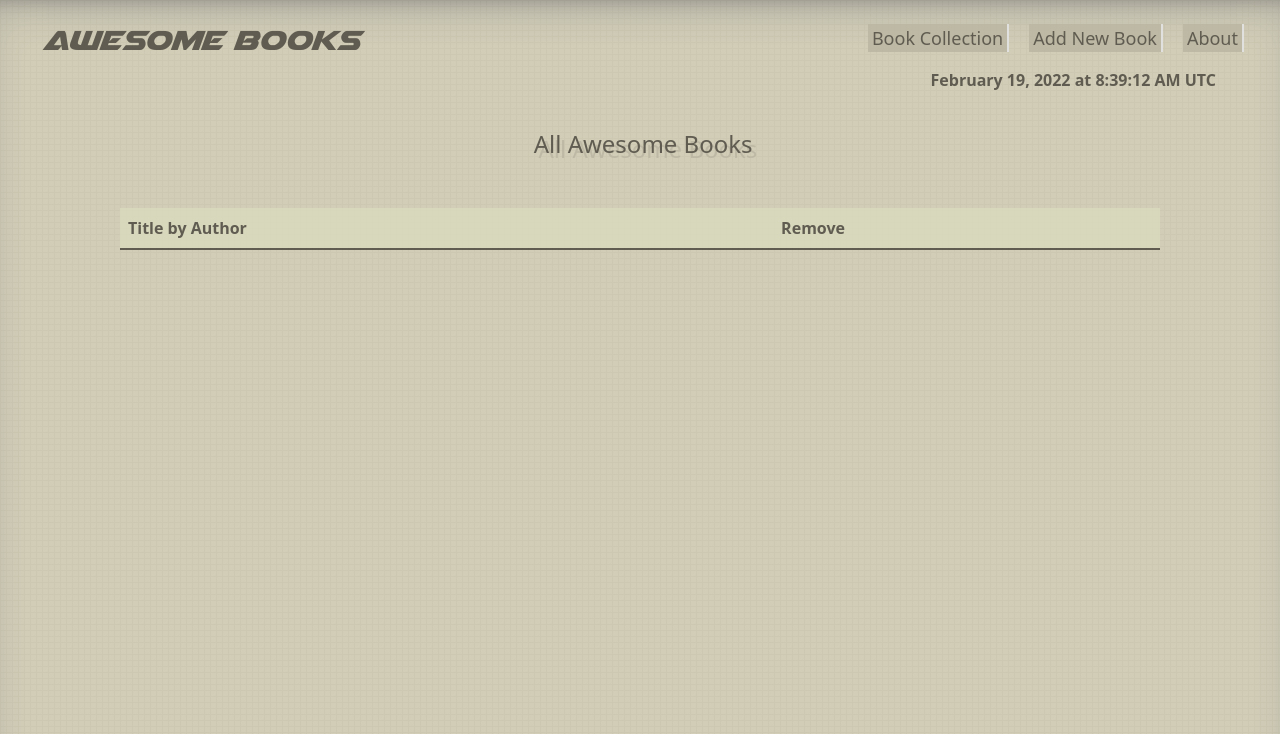
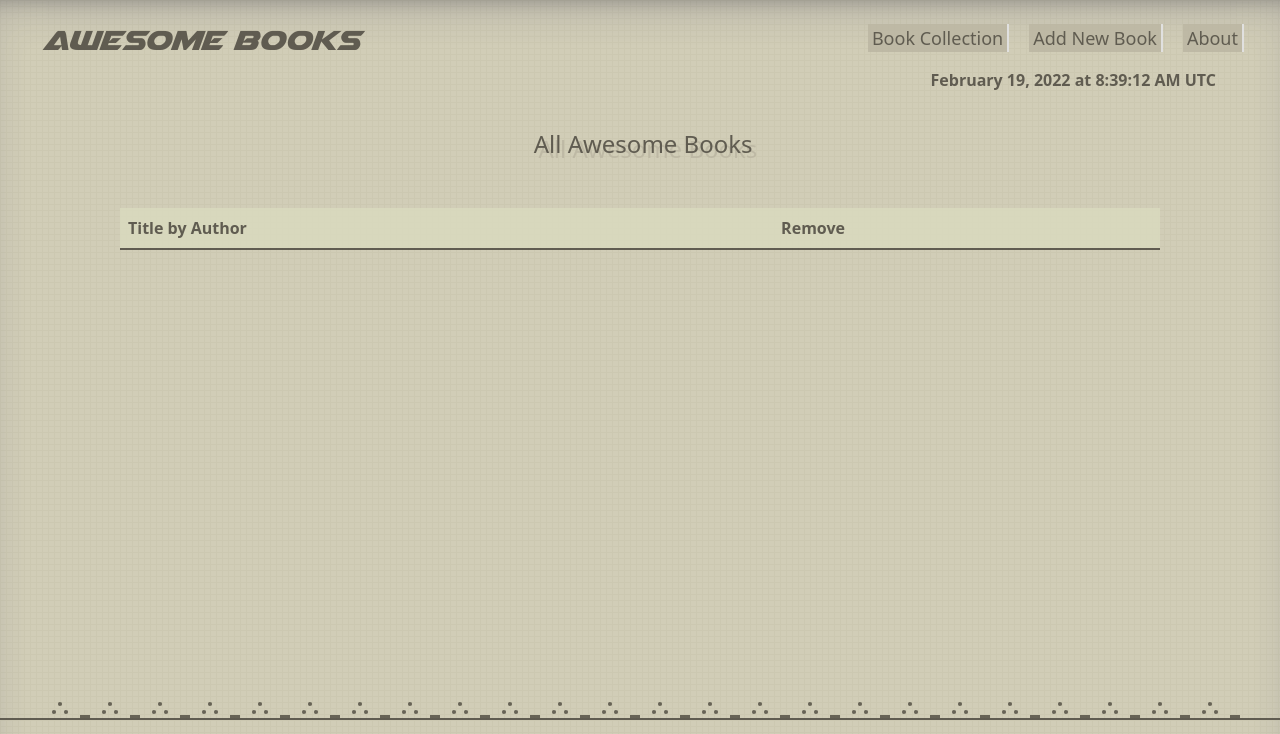
Before and after one commit to Sboursen/Awesome-Books-2BEdition, a website with bundled scripts: page index.html in a window 1280 px wide. Shown: the top 734 px of the page. Built offline with nearby package versions, Linux system fonts and the light colour scheme; some icons are missing.

Commit message:
Add pattern

```diff
--- a/index.html
+++ b/index.html
@@ -121,7 +121,13 @@
 
 
   <main
-    class="bg-contain flex flex-col items-center py-12 px-4 w-full justify-self-stretch">
+    class="bg-contain relative flex flex-col items-center py-12 px-4 w-full justify-self-stretch">
+    <div
+      class="pattern border-b-2 border-active bottom-0 absolute w-full h-10 ">
+      <div class="pattern-inner h-full mx-10 rotate-180">
+      </div>
+    </div>
+
     <section id='home'
       class="w-10/12 h-full flex flex-col gap-12 justify-start items-center ">
       <h1 class="text-2xl headings"><i
@@ -231,9 +237,9 @@
 
 
   <footer
-    class="mx-6 mb-3  flex flex-row gap-6  justify-around items-center">
+    class="mx-6 mb-3  flex flex-row gap-12  justify-center items-center">
     <a class="flex flex-row text-lg"
-      href="https://github.com/Sboursen/awesome-books">
+      href="https://github.com/Sboursen/awesome-books/blob/main/LICENSE">
       <span>COPYRIGHT</span>
       <img class="w-6 h-6 object-contain"
         src="./src/images/copyright.svg" alt="copyright">
--- a/src/stylesheets/input.css
+++ b/src/stylesheets/input.css
@@ -6,8 +6,9 @@
 
 @font-face {
   font-family: nier-font;
-  src: url('../../src/font/Airstrike.woff2') format('woff2'),
-    url('../../src/font/Airstrike.woff') format('woff');
+  src:
+    url("../../src/font/Airstrike.woff2") format("woff2"),
+    url("../../src/font/Airstrike.woff") format("woff");
   font-weight: 600;
   letter-spacing: 10px;
 }
@@ -47,13 +48,15 @@
 body {
   background-color: #d1cdb7;
   opacity: 0.8;
-  background-image: linear-gradient(
+  background-image:
+    linear-gradient(
       #ccc8b1 1px,
       transparent 1px
     ),
     linear-gradient(to right, #ccc8b1 1px, #d1cdb7 1px);
   background-size: 6px 6px;
-  box-shadow: rgb(50 50 93 / 25%) 0 20px 40px -12px inset,
+  box-shadow:
+    rgb(50 50 93 / 25%) 0 20px 40px -12px inset,
     rgb(0 0 0 / 30%) 0 18px 18px -18px inset;
 }
 
@@ -61,3 +64,174 @@ body {
   @apply hover:text-warning;
   @apply transition-colors;
 }
+
+.pattern {
+  border-top: 2px solid $color;
+}
+
+.pattern-inner {
+  background-size:
+    50px 3px,
+    50px 1px,
+    50px 1px,
+    50px 1px,
+    50px 1px,
+    50px 1px,
+    50px 1px,
+    50px 1px,
+    50px 1px;
+  background-position:
+    0 0,
+    22px 4px,
+    22px 5px,
+    22px 6px,
+    22px 7px,
+    28px 12px,
+    28px 13px,
+    28px 14px,
+    28px 15px;
+  background-image:
+    linear-gradient(
+      90deg,
+      #4d493e,
+      #4d493e 10px,
+      transparent 10px
+    ),
+    linear-gradient(
+      90deg,
+      rgb(77 73 62 / 40%),
+      rgb(77 73 62 / 40%) 1px,
+      rgb(77 73 62 / 80%) 1px,
+      rgb(77 73 62 / 80%) 2px,
+      rgb(77 73 62 / 90%) 2px,
+      rgb(77 73 62 / 90%) 3px,
+      rgb(77 73 62 / 40%) 3px,
+      rgb(77 73 62 / 40%) 4px,
+      transparent 4px,
+      transparent 12px,
+      rgb(77 73 62 / 40%) 12px,
+      rgb(77 73 62 / 40%) 13px,
+      rgb(77 73 62 / 80%) 13px,
+      rgb(77 73 62 / 80%) 14px,
+      rgb(77 73 62 / 90%) 14px,
+      rgb(77 73 62 / 90%) 15px,
+      rgb(77 73 62 / 40%) 15px,
+      rgb(77 73 62 / 40%) 16px,
+      transparent 16px
+    ),
+    linear-gradient(
+      90deg,
+      rgb(77 73 62 / 90%),
+      rgb(77 73 62 / 90%) 1px,
+      #4d493e 1px,
+      #4d493e 2px,
+      #4d493e 2px,
+      #4d493e 3px,
+      rgb(77 73 62 / 90%) 3px,
+      rgb(77 73 62 / 90%) 4px,
+      transparent 4px,
+      transparent 12px,
+      rgb(77 73 62 / 90%) 12px,
+      rgb(77 73 62 / 90%) 13px,
+      #4d493e 13px,
+      #4d493e 14px,
+      #4d493e 14px,
+      #4d493e 15px,
+      rgb(77 73 62 / 90%) 15px,
+      rgb(77 73 62 / 90%) 16px,
+      transparent 16px
+    ),
+    linear-gradient(
+      90deg,
+      rgb(77 73 62 / 90%),
+      rgb(77 73 62 / 90%) 1px,
+      #4d493e 1px,
+      #4d493e 2px,
+      #4d493e 2px,
+      #4d493e 3px,
+      rgb(77 73 62 / 90%) 3px,
+      rgb(77 73 62 / 90%) 4px,
+      transparent 4px,
+      transparent 12px,
+      rgb(77 73 62 / 90%) 12px,
+      rgb(77 73 62 / 90%) 13px,
+      #4d493e 13px,
+      #4d493e 14px,
+      #4d493e 14px,
+      #4d493e 15px,
+      rgb(77 73 62 / 90%) 15px,
+      rgb(77 73 62 / 90%) 16px,
+      transparent 16px
+    ),
+    linear-gradient(
+      90deg,
+      rgb(77 73 62 / 40%),
+      rgb(77 73 62 / 40%) 1px,
+      rgb(77 73 62 / 80%) 1px,
+      rgb(77 73 62 / 80%) 2px,
+      rgb(77 73 62 / 90%) 2px,
+      rgb(77 73 62 / 90%) 3px,
+      rgb(77 73 62 / 40%) 3px,
+      rgb(77 73 62 / 40%) 4px,
+      transparent 4px,
+      transparent 12px,
+      rgb(77 73 62 / 40%) 12px,
+      rgb(77 73 62 / 40%) 13px,
+      rgb(77 73 62 / 80%) 13px,
+      rgb(77 73 62 / 80%) 14px,
+      rgb(77 73 62 / 90%) 14px,
+      rgb(77 73 62 / 90%) 15px,
+      rgb(77 73 62 / 40%) 15px,
+      rgb(77 73 62 / 40%) 16px,
+      transparent 16px
+    ),
+    linear-gradient(
+      90deg,
+      rgb(77 73 62 / 40%),
+      rgb(77 73 62 / 40%) 1px,
+      rgb(77 73 62 / 80%) 1px,
+      rgb(77 73 62 / 80%) 2px,
+      rgb(77 73 62 / 90%) 2px,
+      rgb(77 73 62 / 90%) 3px,
+      rgb(77 73 62 / 40%) 3px,
+      rgb(77 73 62 / 40%) 4px,
+      transparent 4px
+    ),
+    linear-gradient(
+      90deg,
+      rgb(77 73 62 / 90%),
+      rgb(77 73 62 / 90%) 1px,
+      #4d493e 1px,
+      #4d493e 2px,
+      #4d493e 2px,
+      #4d493e 3px,
+      rgb(77 73 62 / 90%) 3px,
+      rgb(77 73 62 / 90%) 4px,
+      transparent 4px
+    ),
+    linear-gradient(
+      90deg,
+      rgb(77 73 62 / 90%),
+      rgb(77 73 62 / 90%) 1px,
+      #4d493e 1px,
+      #4d493e 2px,
+      #4d493e 2px,
+      #4d493e 3px,
+      rgb(77 73 62 / 90%) 3px,
+      rgb(77 73 62 / 90%) 4px,
+      transparent 4px
+    ),
+    linear-gradient(
+      90deg,
+      rgb(77 73 62 / 40%),
+      rgb(77 73 62 / 40%) 1px,
+      rgb(77 73 62 / 80%) 1px,
+      rgb(77 73 62 / 80%) 2px,
+      rgb(77 73 62 / 90%) 2px,
+      rgb(77 73 62 / 90%) 3px,
+      rgb(77 73 62 / 40%) 3px,
+      rgb(77 73 62 / 40%) 4px,
+      transparent 4px
+    );
+  background-repeat: repeat-x;
+}
```
Also changed, not shown: dist/stylesheets/index.css.
